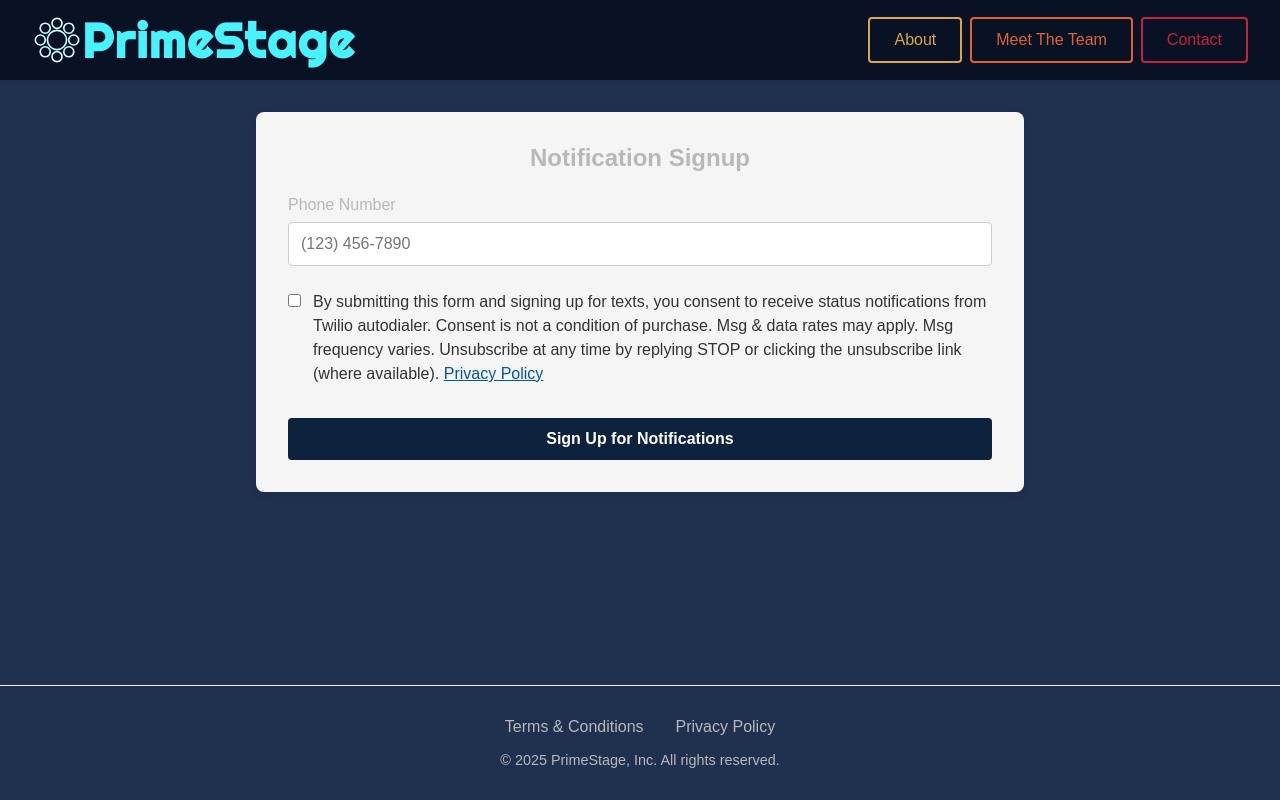
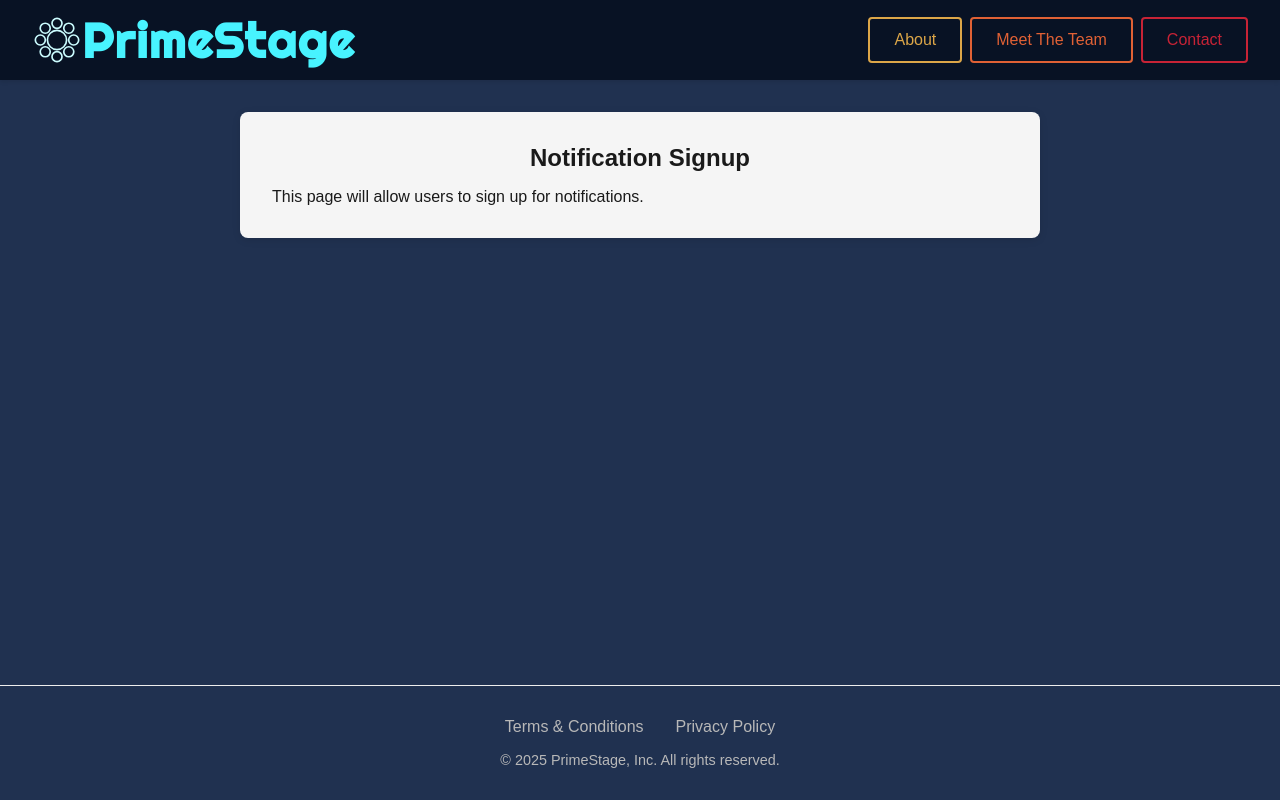
Before and after one commit to primestageprime/MarketingPortal, a SvelteKit app: page /notification in a window 1280 px wide. Built offline with nearby package versions, Linux system fonts and the light colour scheme.

Commit message:
notification section

```diff
--- a/src/routes/notification/+page.svelte
+++ b/src/routes/notification/+page.svelte
@@ -1,166 +1,33 @@
 <script>
-  import { slide } from "svelte/transition";
-
-  let phoneNumber = "";
-  let consentChecked = false;
-
-  const handleSubmit = (event) => {
-    event.preventDefault();
-
-    if (!consentChecked) {
-      alert("Please check the consent box to continue");
-      return;
-    }
-
-    if (!phoneNumber || phoneNumber.trim() === "") {
-      alert("Please enter a valid phone number");
-      return;
-    }
-
-    // Here you would typically send the data to your backend
-    console.log("Form submitted with:", { phoneNumber, consentChecked });
-    alert("Thank you for signing up for notifications!");
-
-    // Reset form
-    phoneNumber = "";
-    consentChecked = false;
-  };
+  // Basic state variables
+  let message = "Notification Signup";
 </script>
 
-<section transition:slide class="vertical-overflow">
-  <div class="notification-container">
-    <h2>Notification Signup</h2>
-
-    <form on:submit={handleSubmit}>
-      <div class="form-group">
-        <label for="phone">Phone Number</label>
-        <input
-          type="tel"
-          id="phone"
-          name="phone"
-          placeholder="(123) 456-7890"
-          bind:value={phoneNumber}
-          required
-        />
-      </div>
-
-      <div class="form-group consent-group">
-        <input
-          type="checkbox"
-          id="consent"
-          name="consent"
-          bind:checked={consentChecked}
-        />
-        <label for="consent" class="consent-text">
-          By submitting this form and signing up for texts, you consent to receive status notifications from Twilio autodialer. Consent is not a condition of purchase. Msg & data rates may apply. Msg frequency varies. Unsubscribe at any time by replying STOP or clicking the unsubscribe link (where available). <a href="/privacy">Privacy Policy</a>
-        </label>
-      </div>
-
-      <button type="submit" class="submit-button">Sign Up for Notifications</button>
-    </form>
+<section class="notification-section">
+  <div class="container">
+    <h2>{message}</h2>
+    <p>This page will allow users to sign up for notifications.</p>
   </div>
 </section>
 
-<style lang="scss">
-  section.vertical-overflow {
+<style>
+  .notification-section {
+    padding: 2rem 0;
     display: flex;
-    align-items: center;
-    grid-gap: 1rem;
-    flex-direction: column;
-    padding: 2rem 0;
+    justify-content: center;
   }
 
-  .notification-container {
-    width: 60%;
+  .container {
+    width: 80%;
     max-width: 800px;
-    color: var(--color-text-secondary);
     padding: 2rem;
-    background-color: var(--color-background-secondary, #f5f5f5);
+    background-color: #f5f5f5;
     border-radius: 8px;
     box-shadow: 0 2px 8px rgba(0, 0, 0, 0.1);
+    text-align: center;
   }
 
   h2 {
-    margin-bottom: 1.5rem;
-    text-align: center;
-  }
-
-  .form-group {
-    margin-bottom: 1.5rem;
-  }
-
-  label {
-    display: block;
-    margin-bottom: 0.5rem;
-    font-weight: 500;
-  }
-
-  input[type="tel"] {
-    width: 100%;
-    padding: 0.75rem;
-    border: 1px solid var(--color-border, #ccc);
-    border-radius: 4px;
-    font-size: 1rem;
-  }
-
-  .consent-group {
-    display: flex;
-    align-items: flex-start;
-    gap: 0.75rem;
-  }
-
-  input[type="checkbox"] {
-    margin-top: 0.25rem;
-  }
-
-  .consent-text {
-    font-size: 1rem;
-    line-height: 1.5;
-    color: #333333;
-  }
-
-  .submit-button {
-    display: block;
-    width: 100%;
-    padding: 0.75rem;
-    background-color: var(--color-primary, #48f3ff);
-    color: #FFFFFF;
-    border: none;
-    border-radius: 4px;
-    font-size: 1rem;
-    font-weight: 600;
-    cursor: pointer;
-    transition: background-color 0.2s;
-
-    &:hover {
-      background-color: var(--color-primary-light, #7ff8ff);
-    }
-
-    &:focus {
-      outline: 3px solid #0056b3;
-      outline-offset: 2px;
-    }
-
-    &:disabled {
-      background-color: var(--color-disabled, #ccc);
-      color: #666;
-      cursor: not-allowed;
-    }
-  }
-
-  a {
-    color: #0056b3;
-    text-decoration: underline;
-    font-weight: 500;
-
-    &:hover, &:focus {
-      text-decoration: underline;
-      color: #003d7a;
-    }
-  }
-
-  input:focus {
-    outline: 3px solid #0056b3;
-    outline-offset: 2px;
+    margin-bottom: 1rem;
   }
 </style>
```
